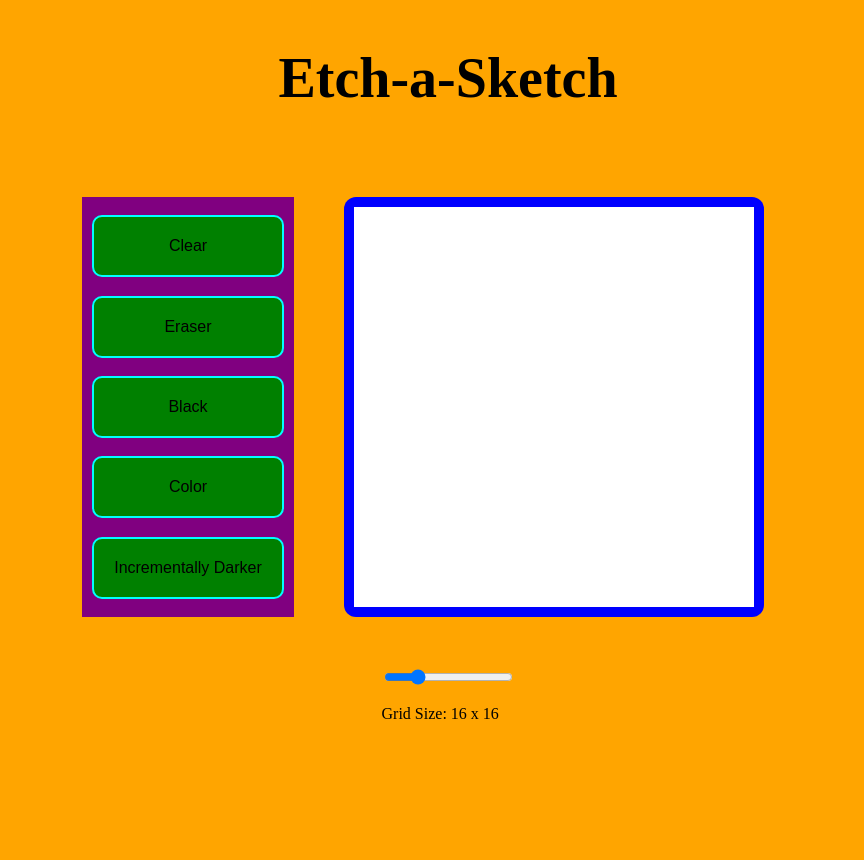
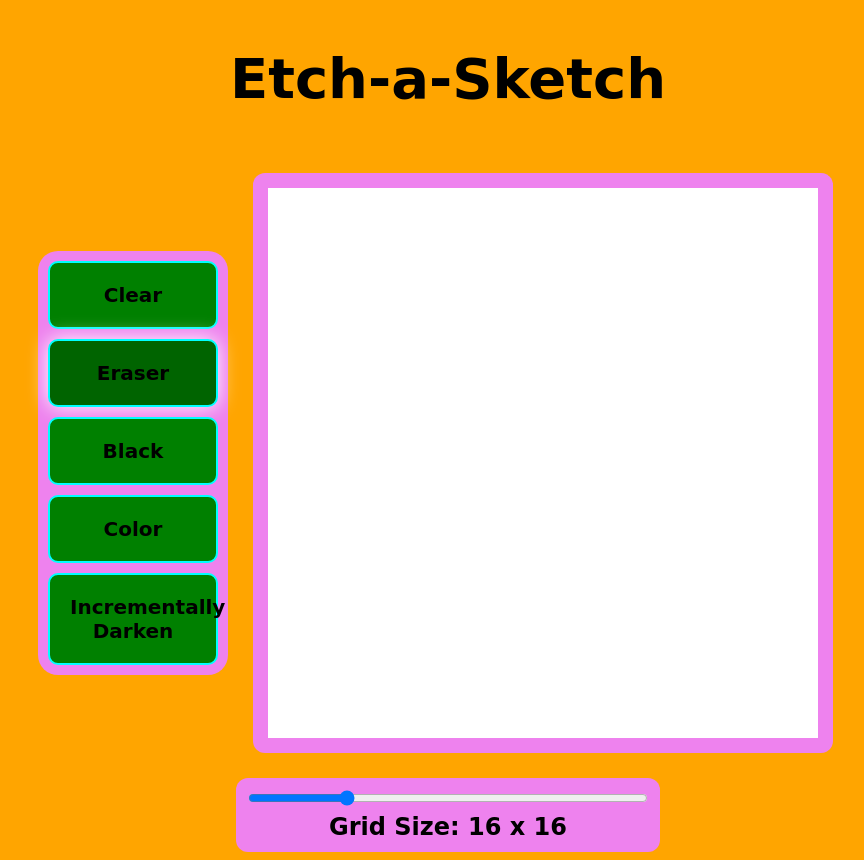
Before and after one commit to chobot123/Etch-a-Sketch, a plain HTML site: page index.html in a window 1280 px wide. Both pictures are taken after a click on the button "Eraser". Shown: the whole page, without its empty margins (192-1056 px from the left). Before the commit the page ends 800 px from the top, so only its background shows below. Drawn offline with Linux system fonts and the light colour scheme; a web font is replaced by a local one.

Commit message:
Debugged and made basic ui for game

```diff
--- a/index.html
+++ b/index.html
@@ -7,6 +7,9 @@
     <script src="script.js" defer></script>
     <link rel="stylesheet" href="styles.css">
     <title>Etch-a-Sketch</title>
+    <link rel="preconnect" href="https://fonts.googleapis.com">
+    <link rel="preconnect" href="https://fonts.gstatic.com" crossorigin>
+    <link href="https://fonts.googleapis.com/css2?family=Shizuru&display=swap" rel="stylesheet">
 </head>
 <body>
     <h1>Etch-a-Sketch</h1>
@@ -16,13 +19,13 @@
             <button class="eraser">Eraser</button>
             <button class="black">Black</button>
             <button class="color">Color</button>
-            <button class="increment">Incrementally Darker</button>
+            <button class="increment">Incrementally Darken</button>
         </div>
         <div class="container-wrapper">
             <div class="container"></div>
         </div>
     </div>
-    <div class="gridSlider">
+    <div class="grid-slider">
         <input type="range" min="1" max="64" value ="16" class="slider" id="myRange">
         <p>Grid Size: <span id="size">16 x 16</span></p>
     </div>
--- a/script.js
+++ b/script.js
@@ -7,12 +7,12 @@
 
 //Global variables to reference HTML elements
 const container = document.querySelector(`.container`);
-const buttonContainer = document.querySelectorAll(`button`);
 const clearButton = document.querySelector(".clear-board");
 const eraserButton = document.querySelector(".eraser");
 const blackButton = document.querySelector(".black");
 const colorButton = document.querySelector(".color");
-const incremButton = document.querySelector(".increment")
+const incremButton = document.querySelector(".increment");
+const buttonContainer = document.querySelectorAll(`button`);
 const slider = document.getElementById("myRange");
 const size = document.getElementById("size");
 
@@ -23,11 +23,34 @@ slider.oninput = function () {
 }
 let gridSize = slider.value;
 
-//Helper functions for each button when pressed; calls upon specific drawing/erasing effect
-let eraser = () => {draw("white");}
-let blackPrint = () => {draw();}
-let colorPrint = () => {draw("color");}
-let incremPrint = () => {draw("increm");}
+//Helper functions for each button when pressed; calls upon specific drawing/erasing effect and 'selects' each button (see below)
+let eraser = (e) => {
+    draw("white");
+    triggerButton(e);
+}
+let blackPrint = (e) => {
+    draw();
+    triggerButton(e);
+}
+let colorPrint = (e) => {
+    draw("color");
+    triggerButton(e);
+}
+let incremPrint = (e) => {
+    draw("increm");
+    triggerButton(e);
+}
+
+//Button 'selected' effect
+let triggerButton = (e) => {
+    let currentButton = e.target;
+    for(let i=0; i<buttonContainer.length;i++){
+        if(buttonContainer[i] !== currentButton){
+            buttonContainer[i].classList.remove(`active`);
+        }
+        else buttonContainer[i].classList.add(`active`);
+    }
+}
 
 /* Effect for each Button:
         1) colorEffect => Adds a random color to cursor
@@ -35,16 +58,33 @@ let incremPrint = () => {draw("increm");}
         3) whitenEffect => Adds white color to cursor (essentially 'erases' other colors)
         4) incremEffect => Adds shade of black that gets 10% darker each cell
 */
+
 let colorEffect = (e) => {
+    e.preventDefault();
+    container.addEventListener("mouseover", colorEffect);
+    if(e.target.className === "cell"){
         e.target.style.backgroundColor = `rgb(${Math.floor(Math.random() * 256)} , ${Math.floor(Math.random() * 256)}, ${Math.floor(Math.random() * 256)})`;
         e.target.style.filter=`brightness(100%)`;
    }
-let shadeEffect = (e) => {e.target.style.backgroundColor = "black";}
+}
+let shadeEffect = (e) => {
+    e.preventDefault();
+    container.addEventListener("mouseover", shadeEffect);
+    if(e.target.className === "cell"){
+        e.target.style.filter=`brightness(0%)`;
+   }
+}
 let whitenEffect = (e) => {
+    e.preventDefault();
+    container.addEventListener("mouseover", whitenEffect);
+    if(e.target.className === "cell"){
         e.target.style.backgroundColor = "white";
         e.target.style.filter=`brightness(100%)`;
    }
+}
 let incremEffect = (e) => {
+    e.preventDefault();
+    container.addEventListener("mouseover", incremEffect);
     let brightness = "";
     let string = e.target.style.filter;
         //get brightness level as string
@@ -53,28 +93,41 @@ let incremEffect = (e) => {
             brightness+=string[i];
         }
     }
-        //decrease brightness level by 10%
+
+    if(e.target.className === "cell"){
         e.target.style.filter=`brightness(${brightness - 10}%)`;
+    }
+}
+
+//remove all effects (for mouse up)
+let removeEffect = () => {
+    container.removeEventListener("mouseover", shadeEffect);
+    container.removeEventListener("mouseover", whitenEffect);
+    container.removeEventListener("mouseover", incremEffect);
+    container.removeEventListener("mouseover", colorEffect);
 }
 
 //Depending on (above), terminates any other effect and uses current effect
 let draw = (shade = "default") => {
-    container.removeEventListener("mouseover", incremEffect);
-    container.removeEventListener("mouseover", colorEffect);
-    container.removeEventListener("mouseover", whitenEffect);
-    container.removeEventListener("mouseover", shadeEffect);
+    container.removeEventListener("mousedown", incremEffect);
+    container.removeEventListener("mousedown", colorEffect);
+    container.removeEventListener("mousedown", whitenEffect);
+    container.removeEventListener("mousedown", shadeEffect);
     if(shade === "default"){
-        clear();
-        container.addEventListener("mouseover", shadeEffect);
+        container.addEventListener("mousedown", shadeEffect);
+        container.addEventListener("mouseup", removeEffect);
     }
     else if(shade === "white") {
-        container.addEventListener("mouseover", whitenEffect);
+        container.addEventListener("mousedown", whitenEffect);
+        container.addEventListener("mouseup", removeEffect);
     }
     else if(shade === "color"){
-        container.addEventListener("mouseover", colorEffect);
+        container.addEventListener("mousedown", colorEffect);
+        container.addEventListener("mouseup", removeEffect);
     }
     else if(shade === "increm"){
-        container.addEventListener("mouseover", incremEffect);
+        container.addEventListener("mousedown", incremEffect);
+        container.addEventListener("mouseup", removeEffect);
     }
 }
 
@@ -86,6 +139,12 @@ let grid = (gridParam) => {
         let cell = document.createElement("div");
         container.appendChild(cell).className = "cell";
     }
+    /*
+    let children = container.children;
+    for(let j=0;j<children.length;j++){
+        children[j].style.filter = `brightness(100%)`;
+    }*/
+    clear();
 }
 
 //clears all effects from board
--- a/styles.css
+++ b/styles.css
@@ -4,14 +4,13 @@ body {
     align-items: center;
     flex-direction: column;
     background-color: orange;
+    font-family: 'Shizuru', cursive;
 }
 
 .container {
     display: grid;
-    min-width: 400px;
-    min-height: 400px;
-    margin: 30px;
-
+    min-width: 550px;
+    min-height: 550px;
 }
 
 .button-container {
@@ -21,12 +20,12 @@ body {
     align-items: space-between;
     gap: 10px;
     padding: 10px;
-    background-color: purple;
+    background-color: violet;
     min-height: 400px;
+    border-radius: 20px;
 }
 
 .cell {
-  text-align: center;
   background-color: white;
   filter: brightness(100%);
 }
@@ -42,28 +41,56 @@ h1 {
 }
 
 .container-wrapper {
-    background-color: blue;
-    width: 420px;
-    height: 420px;
+    background-color: violet;
     display: flex;
     justify-content: center;
     align-items: center;
-    margin: 50px;
+    margin: 25px;
     border-radius: 12px;
+    padding: 15px;
 }
 
 button {
+    display: inline-block;
     background-color: green;
     padding: 20px;
+    width: 170px;
     border-radius: 10px;
     border: 2px solid cyan;
-    font-size: 16px;
+    font-size: 20px;
+    font-family: 'Shizuru', cursive;
+    color: black;
+    font-weight: bolder;
 }
 
-button:hover {background-color: #005303}
+button:hover {
+    box-shadow: 0px 0px 10px white;
 
-button:active {
-  background-color: #3e8e41;
-  box-shadow: 0 5px #666;
-  transform: translateY(4px);
 }
+
+.clear-board:active,
+.active {
+  box-shadow: 0px 0px 20px white;
+  background-color: darkgreen;
+}
+
+.grid-slider {
+    display: flex;
+    justify-content: flex-start;
+    align-items: center;
+    flex-direction: column;
+    background-color: violet;
+    border-radius: 12px;
+    padding: 10px;
+    font-weight: bolder;
+}
+.slider {
+    width: 400px;
+}
+
+p{
+    height: 5px;
+    gap: 8px;
+    font-size: 24px;
+    margin-top: 5px;
+}
```
Lines whose indentation alone changed are shown as unchanged.
